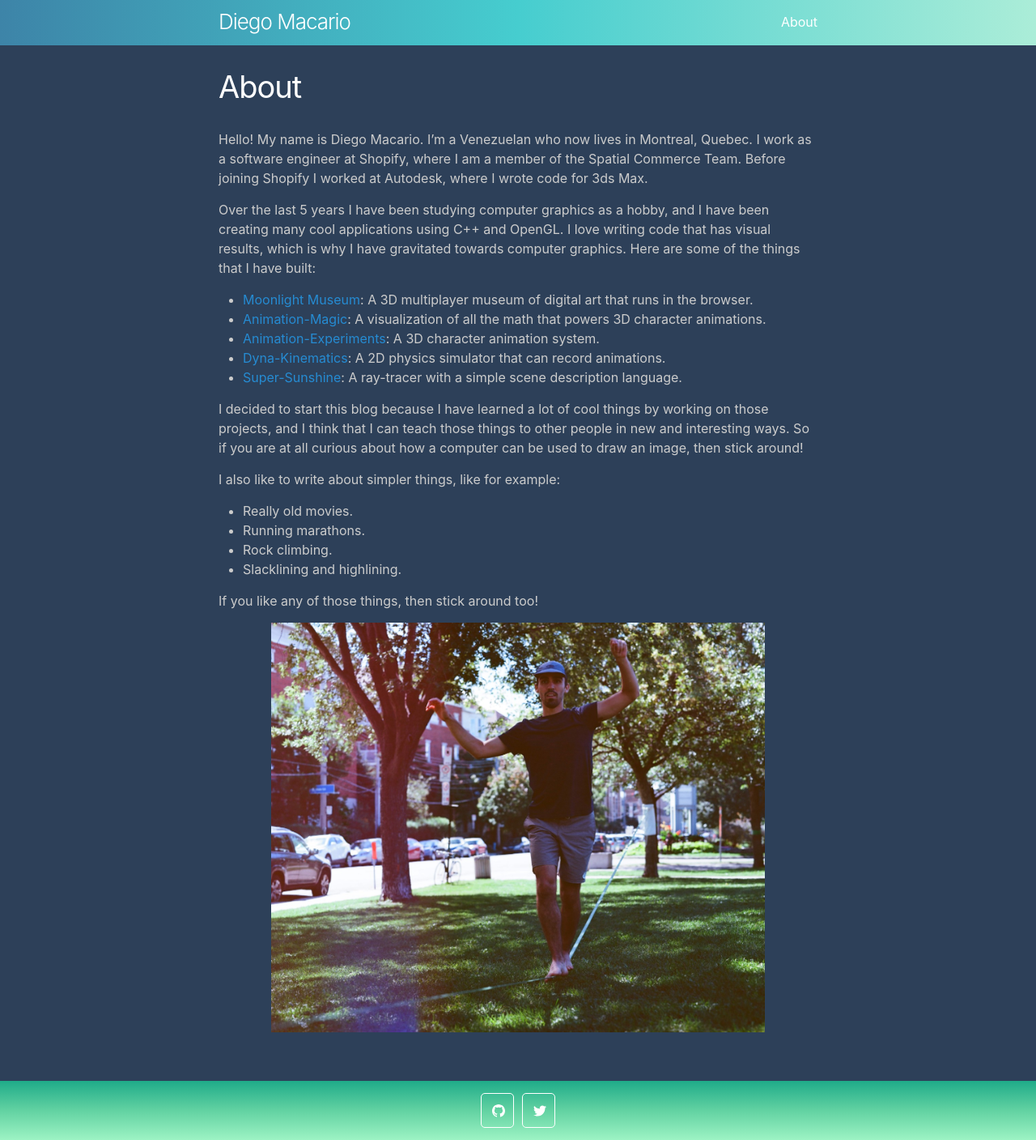
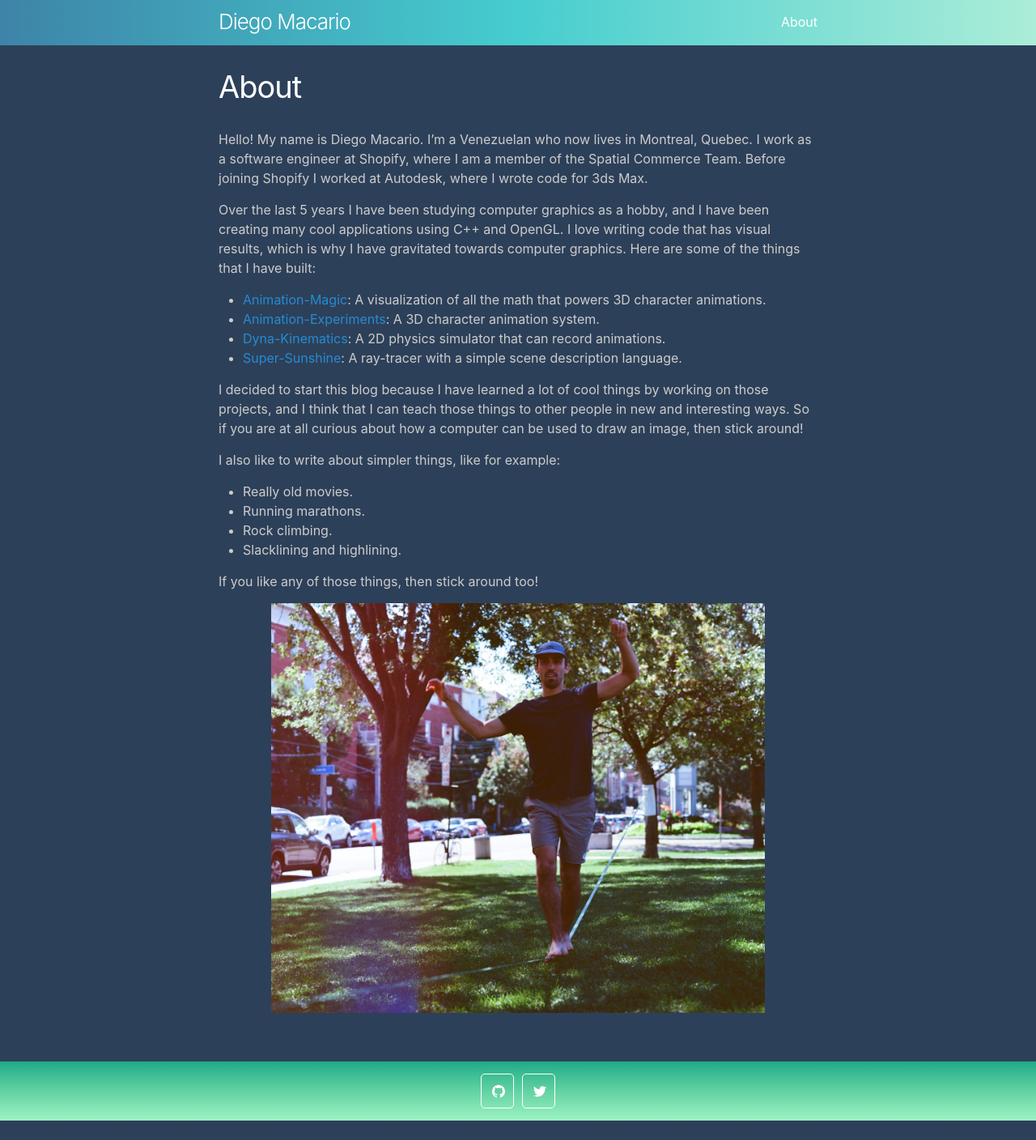
Before and after one commit to diegomacario/diegomacario.github.io, a Jekyll site: the page built from about.markdown, in a window 1280 px wide. Shown: the whole page at 81% size. Built offline with Jekyll 4.4.1, drawn with Linux system fonts in a browser that asks for light colours; after the commit the page ends 1384 px from its top, so only the background shows below that.

Commit message:
Update about page.

```diff
--- a/about.markdown
+++ b/about.markdown
@@ -8,7 +8,6 @@ Hello! My name is Diego Macario. I'm a Venezuelan who now lives in Montreal, Que
 
 Over the last 5 years I have been studying computer graphics as a hobby, and I have been creating many cool applications using C++ and OpenGL. I love writing code that has visual results, which is why I have gravitated towards computer graphics. Here are some of the things that I have built:
 
-- [Moonlight Museum](https://play.moonlightmuseum.io/): A 3D multiplayer museum of digital art that runs in the browser.
 - [Animation-Magic](https://diegomacario.github.io/Animation-Magic): A visualization of all the math that powers 3D character animations.
 - [Animation-Experiments](https://diegomacario.github.io/Animation-Experiments): A 3D character animation system.
 - [Dyna-Kinematics](https://github.com/diegomacario/Dyna-Kinematics): A 2D physics simulator that can record animations.
```
